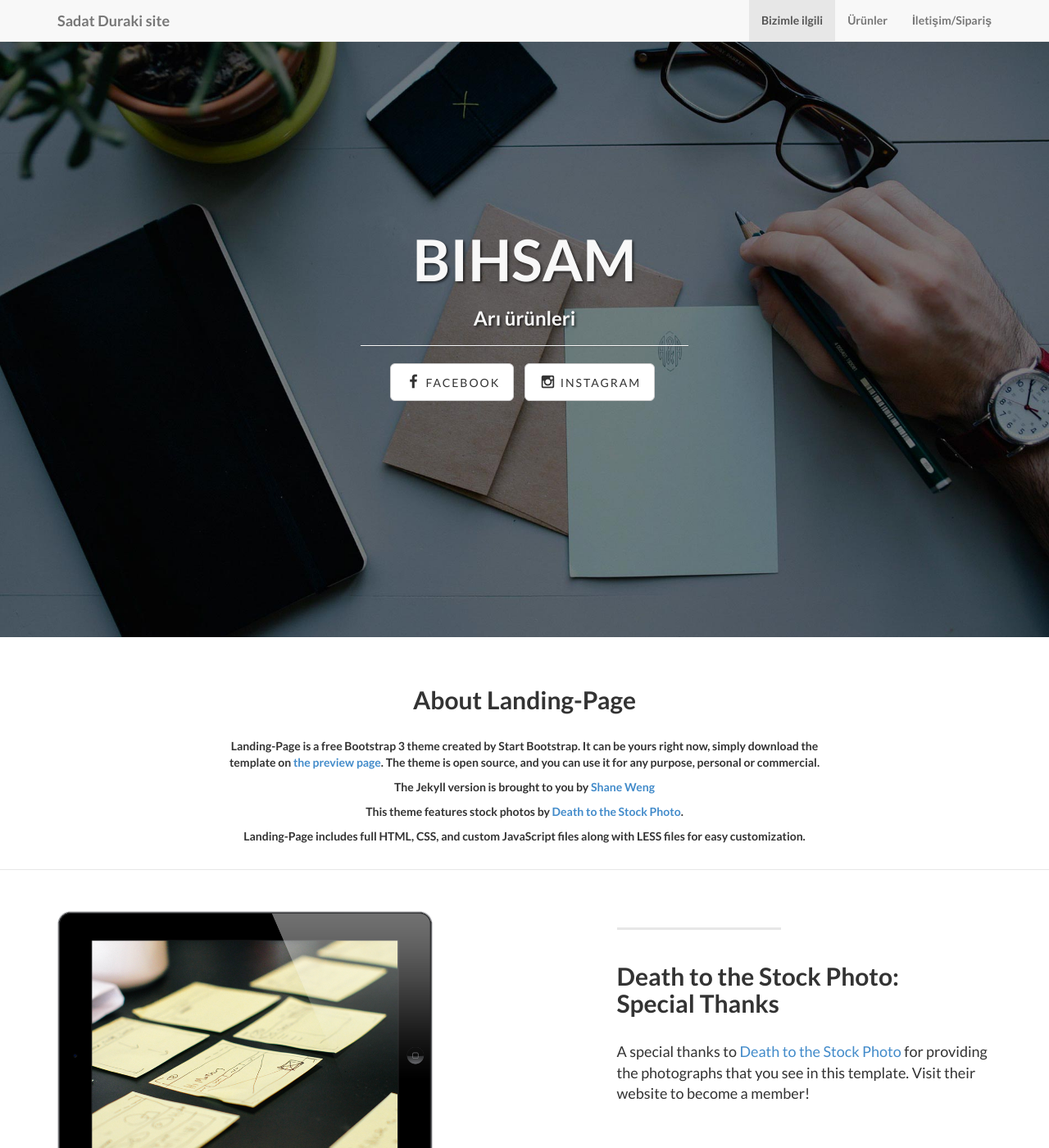
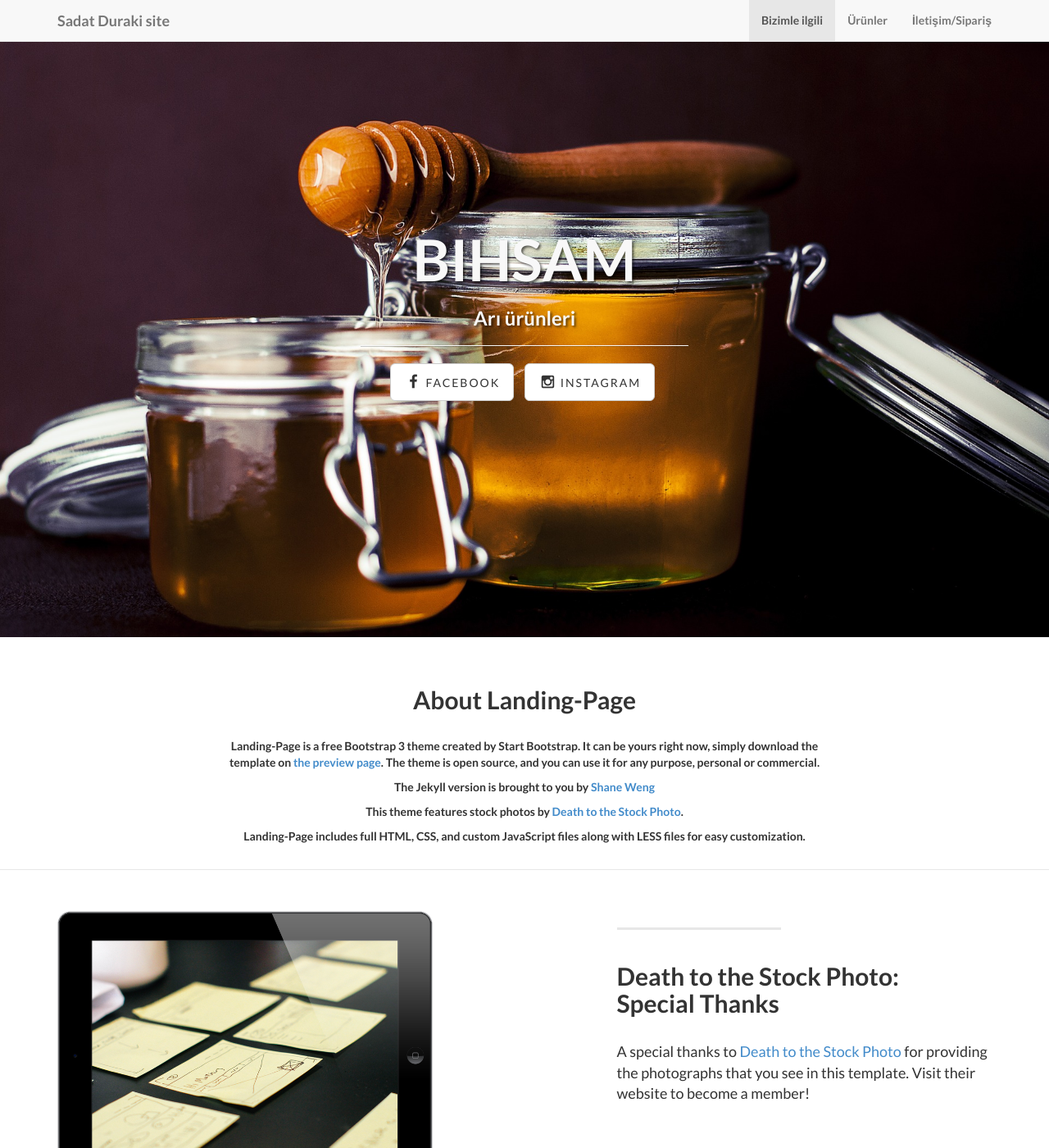
Before and after one commit to sadatd/sadatd.github.io, a Jekyll site: the page built from index.html, in a window 1280 px wide and 1400 px high. Shown: the whole window at 82% size. Built offline with Jekyll 4.4.1, drawn with Linux system fonts in a browser that asks for light colours.

Commit message:
Update intro image

```diff
--- a/css/landing-page.css
+++ b/css/landing-page.css
@@ -31,7 +31,7 @@ h6 {
     padding-bottom: 50px;
     text-align: center;
     color: #f8f8f8;
-    background: url(../img/intro-bg.jpg) no-repeat center center;
+    background: url(../img/honey-spoon-on-jar.jpg) no-repeat center center;
     background-size: cover;
 }
 
```
Also changed, not shown: img/honey-jar-spoon.jpg (added), img/honey-spoon-on-jar.jpg (added), img/honey-spoon.jpg (added).
